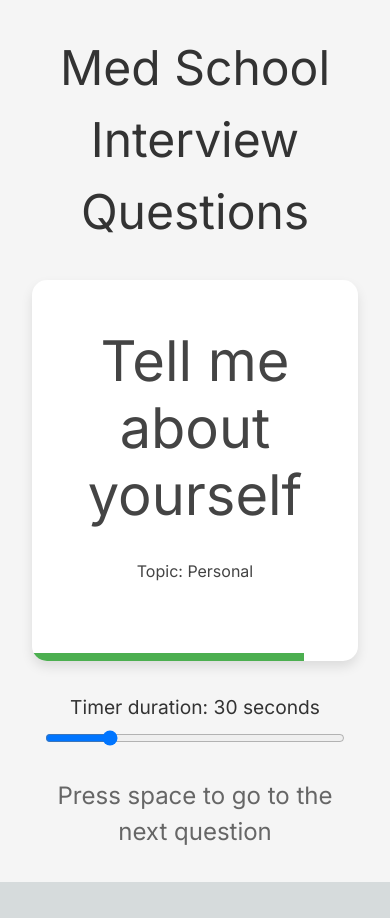
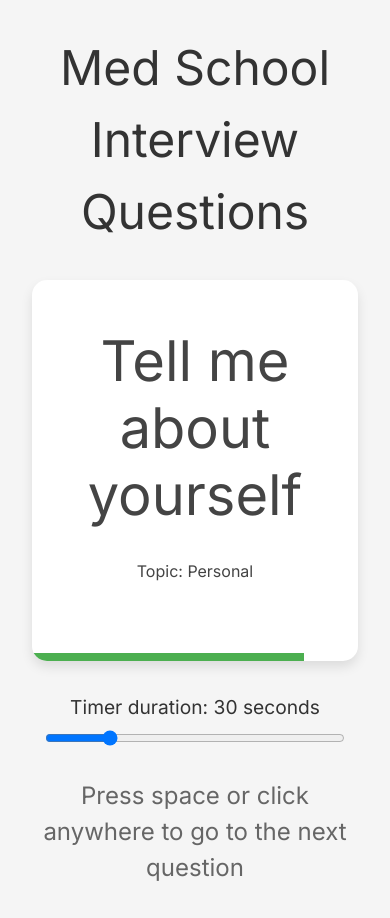
Before and after one commit to aneeshsoni/med-school-interview-questions, a Next.js app: page / in a window 390 px wide. Before the commit the page ends 882 px from the top, so only its background shows below. Built offline with nearby package versions, Linux system fonts and the light colour scheme.

Commit message:
added mobile friendliness so you can tap anywhere to move forward

```diff
--- a/app/page.tsx
+++ b/app/page.tsx
@@ -97,7 +97,7 @@ export default function Home() {
   };
 
   return (
-    <div className="container">
+    <div className="container" onClick={getNextQuestion}>
       <main>
         <h1>Med School Interview Questions</h1>
         <AnimatePresence mode="wait">
@@ -130,7 +130,7 @@ export default function Home() {
             onChange={handleTimerChange}
           />
         </div>
-        <p>Press space to go to the next question</p>
+        <p>Press space or click anywhere to go to the next question</p>
       </main>
 
       <style jsx global>{`
```
